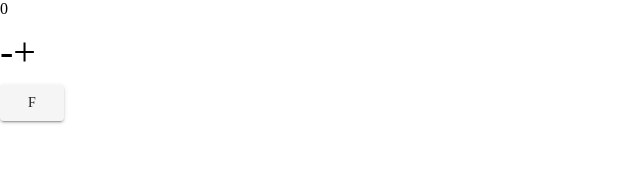
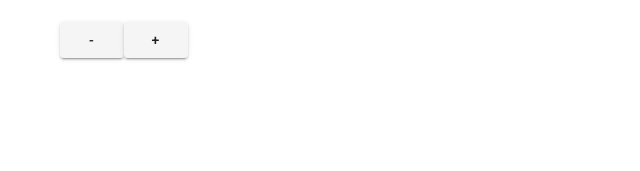
Before and after one commit to zedparman/restaurantapp, a Nuxt app: page /new in a window 1280 px wide. Shown: the top 171 px of the page, without its empty margins (0-640 px from the left). Built offline with nearby package versions, Linux system fonts and the light colour scheme.

Commit message:
Update new.vue

```diff
--- a/pages/new.vue
+++ b/pages/new.vue
@@ -1,14 +1,11 @@
 <template>
-    <div>
-        <div class="countwr">
-            0
-        </div>
-        <div class="buttons">
-            <button>-</button>
-            <button>+</button>
-        </div>
-        <v-btn>f</v-btn>
-    </div>
+    <v-app>
+        <v-container>
+                <div>{{ $store.state.counter }}</div>
+                <v-btn>-</v-btn>
+                <v-btn>+</v-btn>
+        </v-container>
+    </v-app>
 </template>
 
 <script>
```
